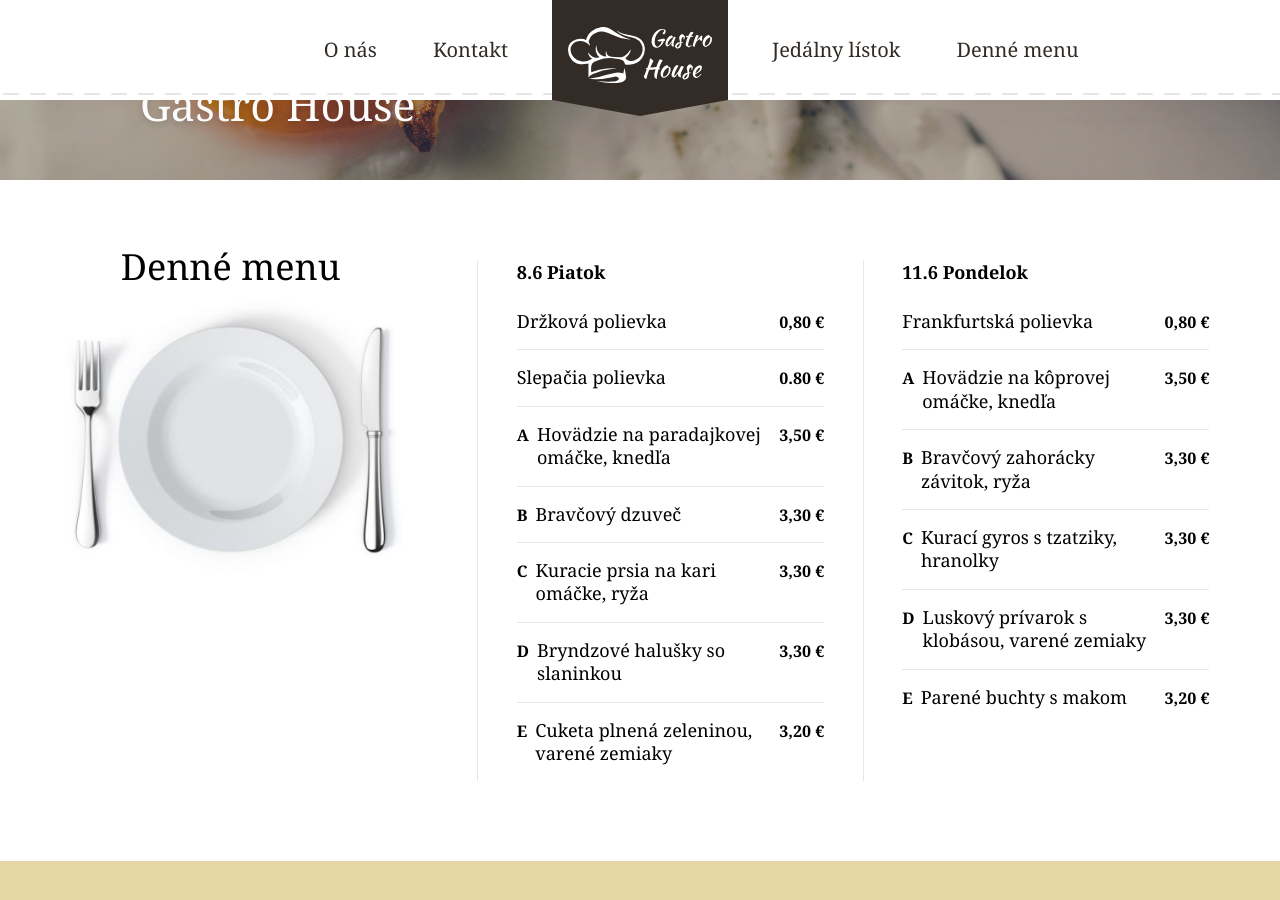
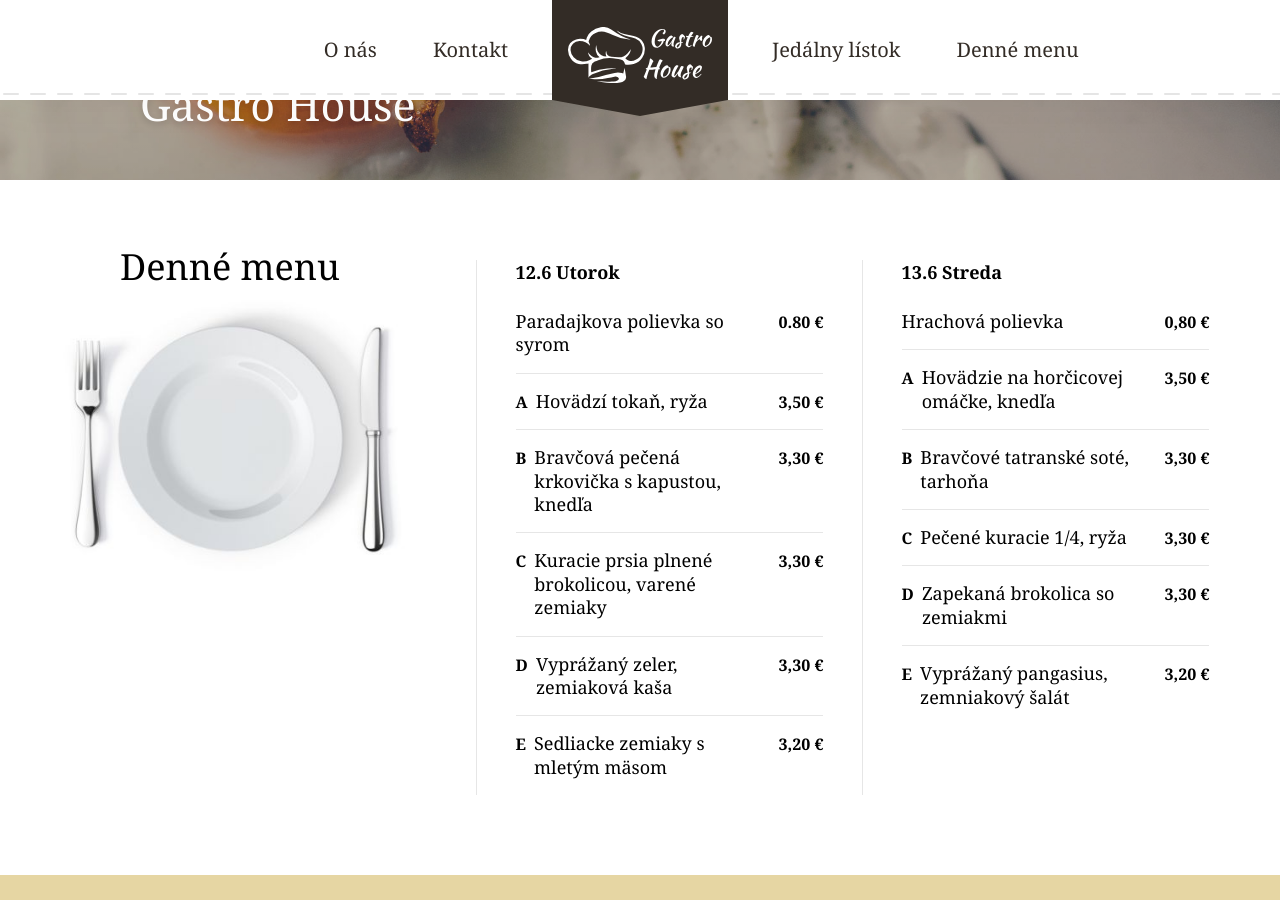
Before and after one commit to gastrohouse/web, a Jekyll site: the page built from _pages/home.html, in a window 1280 px wide and 900 px high, scrolled down 550 px. Built offline with Jekyll 4.4.1, drawn with Linux system fonts in a browser that asks for light colours.

Commit message:
Update from Forestry.io - Updated home.html

```diff
--- a/_pages/home.html
+++ b/_pages/home.html
@@ -2,46 +2,44 @@
 permalink: "/"
 layout: home
 menu:
-- day: 8.6 Piatok
+- day: 12.6 Utorok
   food:
-  - title: Držková polievka
-    price: 0,80
-  - title: Slepačia polievka
+  - title: Paradajkova polievka so syrom
     price: '0.80'
-  - title: Hovädzie na paradajkovej omáčke, knedľa
+  - title: Hovädzí tokaň, ryža
     mark: A
     price: '3,50'
-  - title: Bravčový dzuveč
+  - title: Bravčová pečená krkovička s kapustou, knedľa
     mark: B
     price: '3,30'
-  - title: Kuracie prsia na kari omáčke, ryža
+  - title: Kuracie prsia plnené brokolicou, varené zemiaky
     mark: C
     price: '3,30'
-  - title: Bryndzové halušky so slaninkou
+  - title: Vyprážaný zeler, zemiaková kaša
     mark: D
     price: '3,30'
-  - title: Cuketa plnená zeleninou, varené zemiaky
+  - title: Sedliacke zemiaky s mletým mäsom
     mark: E
     price: '3,20'
 - food:
-  - title: Frankfurtská polievka
+  - title: Hrachová polievka
     price: 0,80
-  - title: Hovädzie na kôprovej omáčke, knedľa
+  - title: Hovädzie na horčicovej omáčke, knedľa
     mark: A
     price: '3,50'
-  - title: Bravčový zahorácky závitok, ryža
+  - title: Bravčové tatranské soté, tarhoňa
     mark: B
     price: '3,30'
-  - title: Kurací gyros s tzatziky, hranolky
+  - title: Pečené kuracie 1/4, ryža
     mark: C
     price: '3,30'
-  - title: Luskový prívarok s klobásou, varené zemiaky
+  - title: Zapekaná brokolica so zemiakmi
     mark: D
     price: '3,30'
   - mark: E
     price: '3,20'
-    title: Parené buchty s makom
-  day: 11.6 Pondelok
+    title: Vyprážaný pangasius, zemniakový šalát
+  day: 13.6 Streda
 intro:
   title: Gastro House
   perex: ''
```
